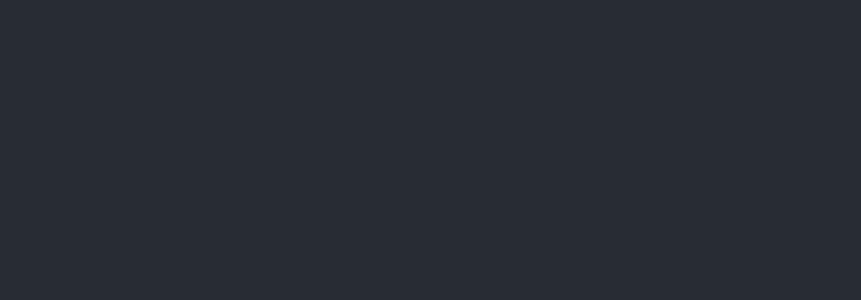
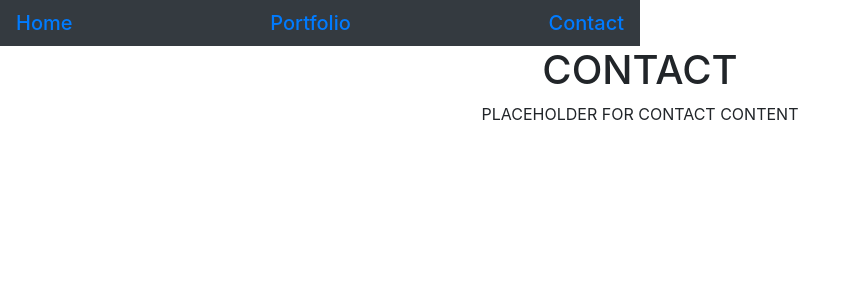
Before and after one commit to jherd801/reactPortfolio, a React (Create React App) app: page /contact in a window 1280 px wide. Shown: the top 300 px of the page, without its empty margins (0-861 px from the left). Built offline with nearby package versions, Linux system fonts and the light colour scheme.

Commit message:
Started styling and working on Navbar

```diff
--- a/package.json
+++ b/package.json
@@ -8,6 +8,7 @@
     "@testing-library/user-event": "^7.1.2",
     "react": "^16.13.1",
     "react-dom": "^16.13.1",
+    "react-router-dom": "^5.2.0",
     "react-scripts": "3.4.1"
   },
   "scripts": {
--- a/public/index.html
+++ b/public/index.html
@@ -9,8 +9,8 @@
       name="description"
       content="Web site created using create-react-app"
     />
-    <link rel="apple-touch-icon" href="%PUBLIC_URL%/logo192.png" />
     <link rel="manifest" href="%PUBLIC_URL%/manifest.json" />
+    <link rel="stylesheet" href="https://stackpath.bootstrapcdn.com/bootstrap/4.5.0/css/bootstrap.min.css" integrity="sha384-9aIt2nRpC12Uk9gS9baDl411NQApFmC26EwAOH8WgZl5MYYxFfc+NcPb1dKGj7Sk" crossorigin="anonymous">
     <title>Josh Herd - Portfolio</title>
   </head>
   <body>
--- a/src/App.js
+++ b/src/App.js
@@ -1,13 +1,21 @@
 import React from 'react';
+import { BrowserRouter as Router, Route } from "react-router-dom";
+import Contact from "./Pages/Contact"
+import Portfolio from "./Pages/Portfolio"
+import Home from "./Pages/Home"
+import Navbar from "./Components/Navbar/Navbar"
 import './App.css';
 
 function App() {
   return (
-    <div className="App">
-      <header className="App-header">
-
-      </header>
-    </div>
+    <Router>
+      <div className="App">
+        <Navbar />
+          <Route exact path="/" component={Home} />
+          <Route exact path="/portfolio" component={Portfolio} />
+          <Route exact path="/contact" component={Contact} />
+      </div>
+    </Router>
   );
 }
 
--- /dev/null
+++ b/src/Components/Navbar/Navbar.js
@@ -0,0 +1,16 @@
+import React from 'react';
+import { Link } from 'react-router-dom';
+
+import './style.css';
+
+function Navbar() {
+    return (
+        <nav className="navbar navbar-light bg-dark">
+                <span className="navbar-brand mb-0 h1 text-dark navlink"><Link to="/">Home</Link></span>
+                <span className="navbar-brand mb-0 h1 text-dark navlink"><Link to="/portfolio">Portfolio</Link></span>
+                <span className="navbar-brand mb-0 h1 text-dark navlink"><Link to="/contact">Contact</Link></span>
+        </nav>
+    )
+}
+
+export default Navbar;
--- /dev/null
+++ b/src/Components/Navbar/style.css
@@ -0,0 +1,8 @@
+nav {
+    width: 50%
+}
+
+.navlink {
+    padding: 0px;
+    margin: 0px
+}
--- /dev/null
+++ b/src/Pages/Contact.js
@@ -0,0 +1,12 @@
+import React from "react";
+
+const Contact = () => (
+  <div>
+    <h1>CONTACT</h1>
+    <p>
+      PLACEHOLDER FOR CONTACT CONTENT
+    </p>
+  </div>
+);
+
+export default Contact;
--- /dev/null
+++ b/src/Pages/Home.js
@@ -0,0 +1,12 @@
+import React from "react";
+
+const HOME = () => (
+  <div>
+    <h1>HOME</h1>
+    <p>
+      Hey shitbird
+    </p>
+  </div>
+);
+
+export default HOME;
--- /dev/null
+++ b/src/Pages/Portfolio.js
@@ -0,0 +1,12 @@
+import React from "react";
+
+const Portfolio = () => (
+  <div>
+    <h1>Portfolio</h1>
+    <p>
+      PLACEHOLDER FOR Portfolio CONTENT
+    </p>
+  </div>
+);
+
+export default Portfolio;
```
Also changed, not shown: src/Pages/Contact.html (deleted), src/Pages/Home.html (deleted), src/Pages/Work.html (deleted), 1 other file (tests, documents, lock files or other folders).
